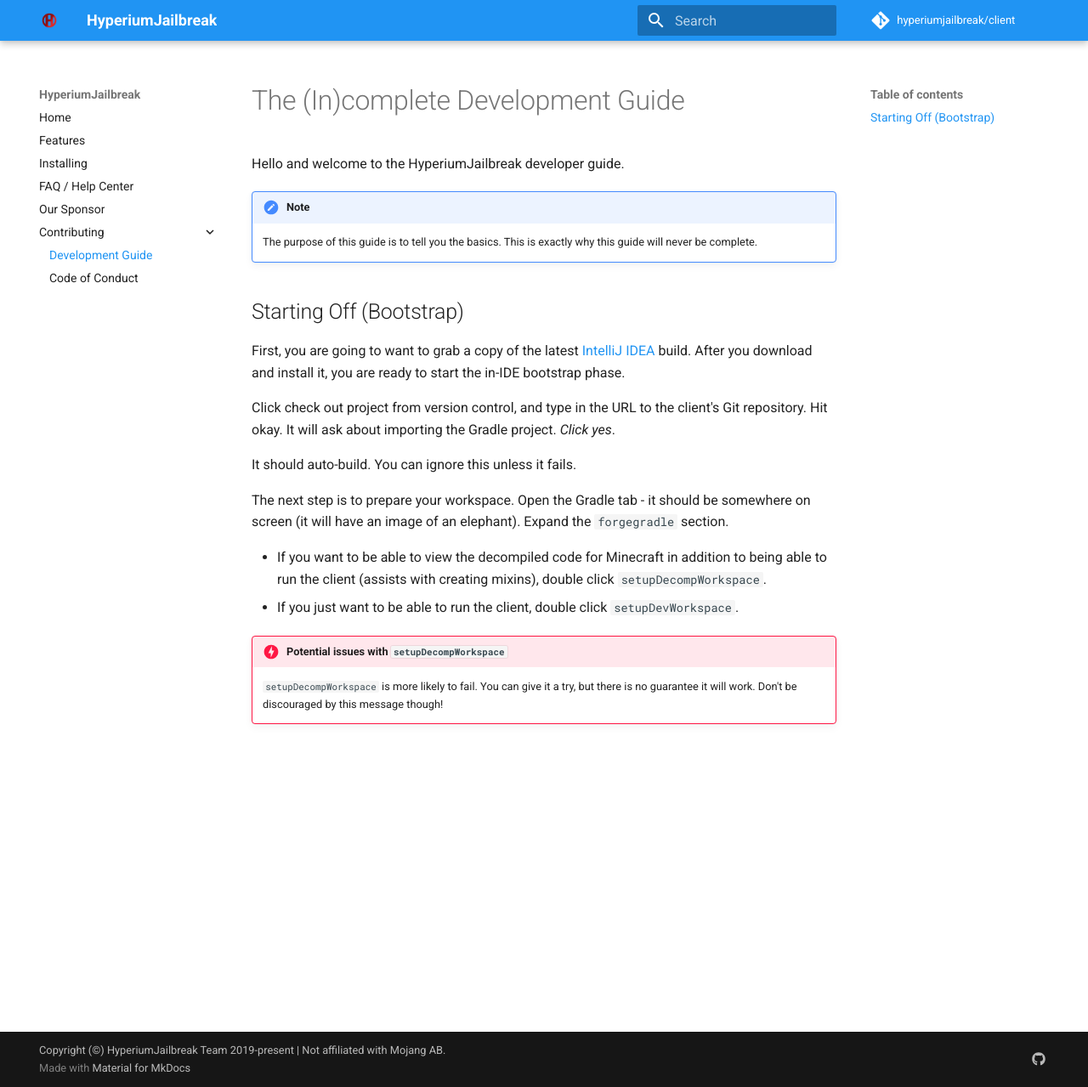
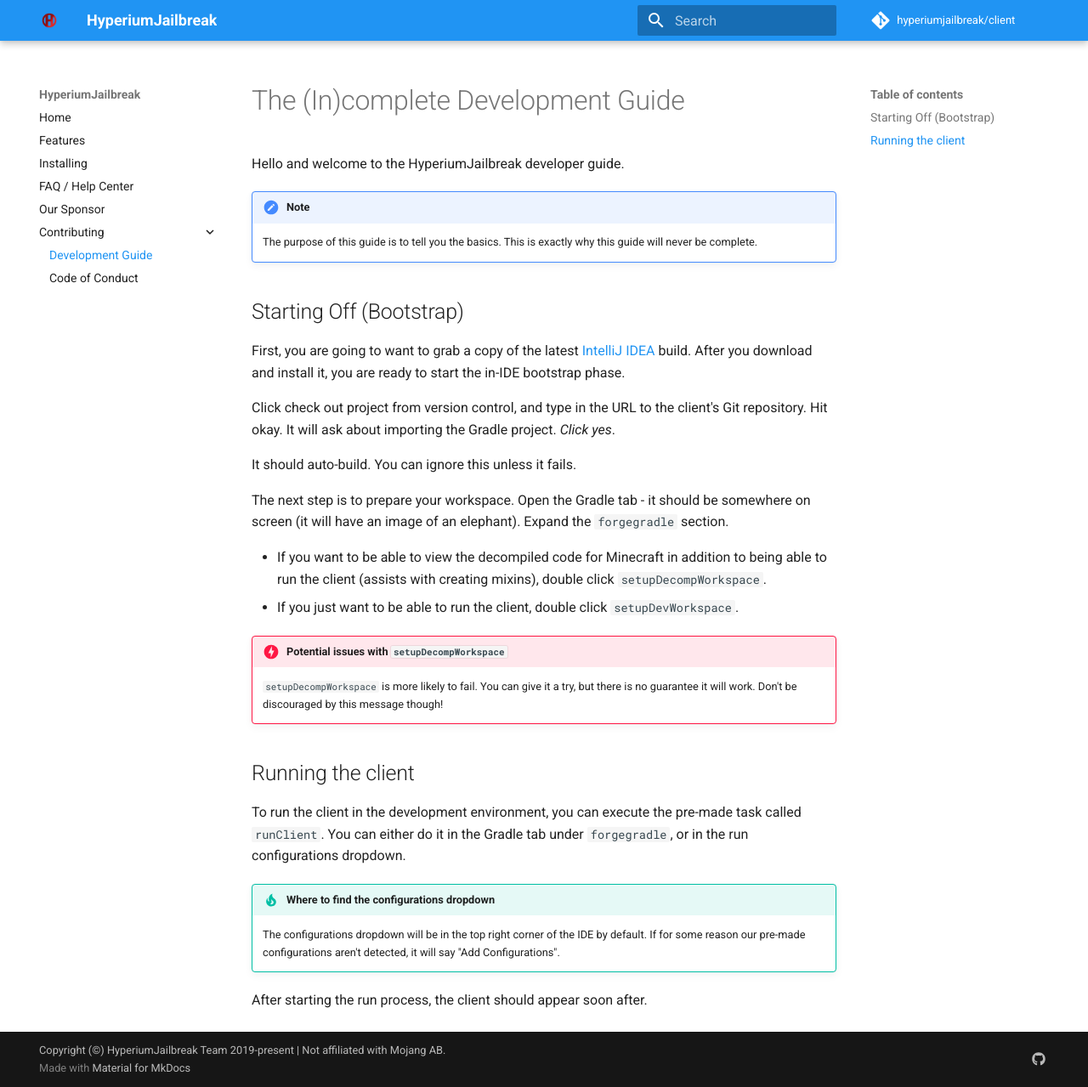
Before and after one commit to hyperiumjailbreak/hyperiumjailbreak.github.io, an MkDocs documentation site: the page built from docs/contrib/development.md, in a window 1280 px wide and 1279 px high. Shown: the whole window at 85% size. Built offline with MkDocs 1.6.1 and Material for MkDocs 9.7.7, drawn with Linux system fonts in a browser that asks for light colours; comment, search, counter and statistics services are not loaded.

Commit message:
Add section about running the client

```diff
--- a/docs/contrib/development.md
+++ b/docs/contrib/development.md
@@ -28,3 +28,16 @@
     You can give it a try, but there is no guarantee
     it will work. Don't be discouraged by this message
     though!
+
+## Running the client
+
+To run the client in the development environment, you can execute the pre-made task called `runClient`.
+You can either do it in the Gradle tab under `forgegradle`, or in the run configurations dropdown.
+
+!!! tip "Where to find the configurations dropdown"
+    The configurations dropdown will be in the top
+    right corner of the IDE by default. If for some
+    reason our pre-made configurations aren't detected,
+    it will say "Add Configurations".
+
+After starting the run process, the client should appear soon after.
```
